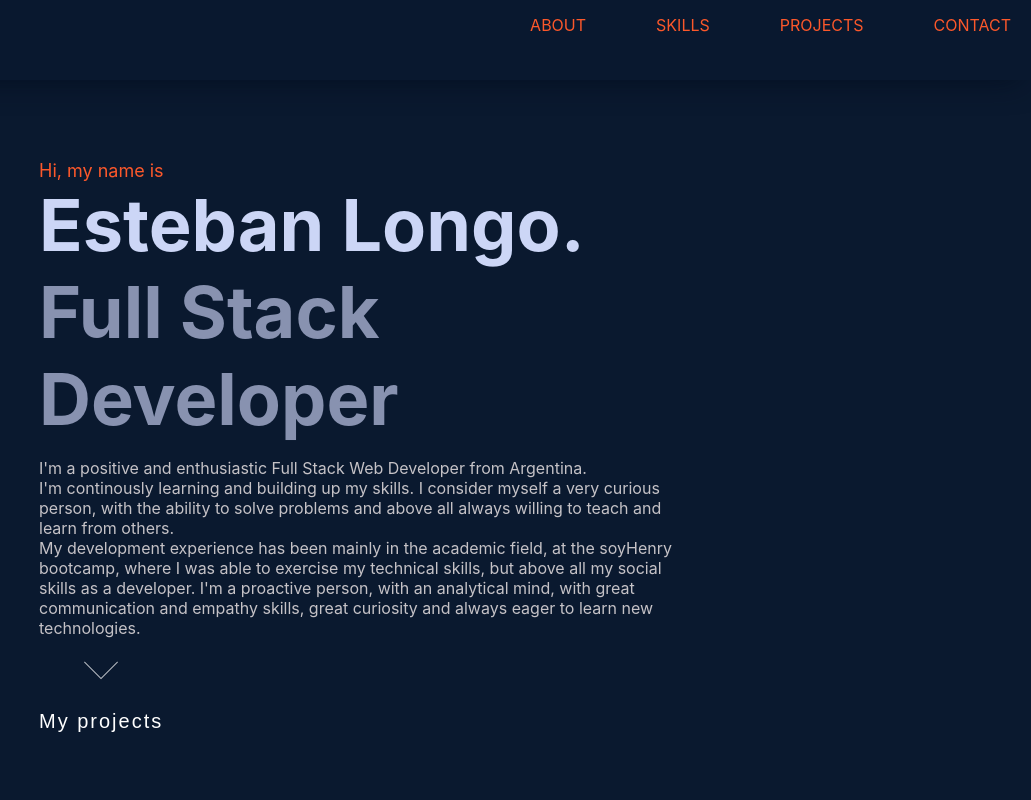
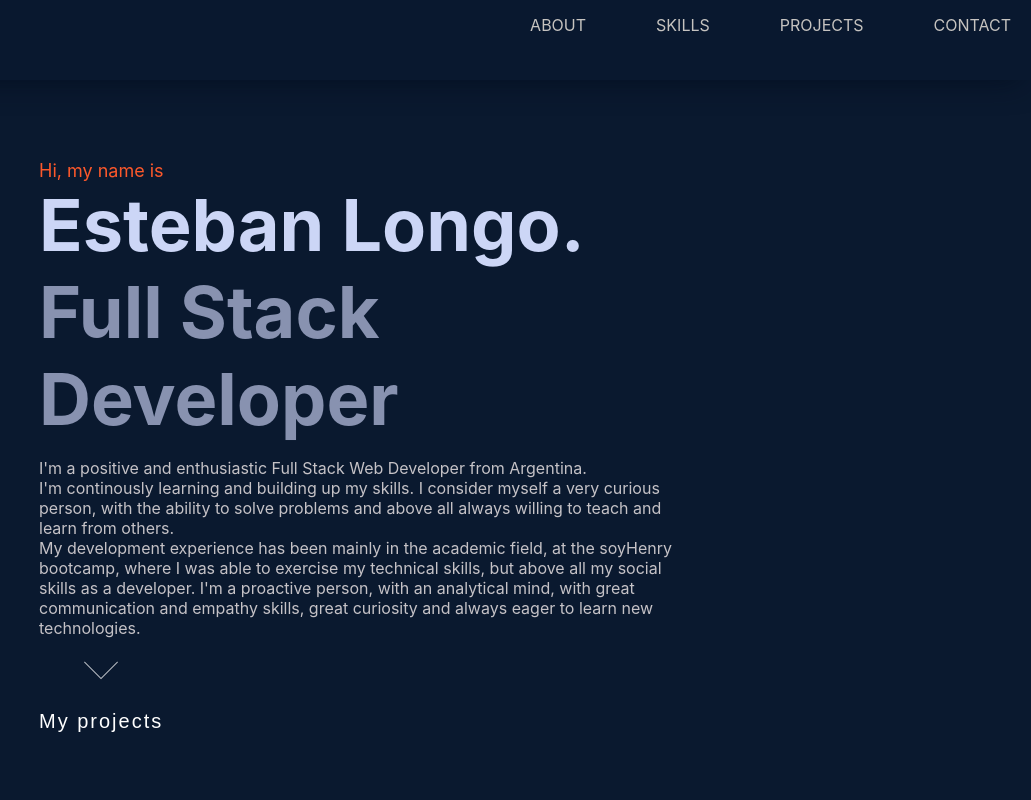
Before and after one commit to EstebanLongo/Portfolio, a React (Create React App) app: page / in a window 1280 px wide. Shown: the top 800 px of the page, without its empty margins (249-1280 px from the left). Built offline with nearby package versions, Linux system fonts and the light colour scheme.

Commit message:
cambiando colores en navbar

```diff
--- a/src/components/NavBar/navbar.css
+++ b/src/components/NavBar/navbar.css
@@ -1,6 +1,4 @@
 .navbarlist {
-  /* background: rgb(10,25,47);
-    background: linear-gradient(180deg, rgba(10,25,47,1) 56%, rgba(0,0,0,1) 100%); */
   background-color: rgba(10, 25, 47, 0.85);
   backdrop-filter: blur(10px);
   transition: var(--transition);
@@ -33,8 +31,7 @@
 .navbaritems {
   /* margin-right: 50px; */
   margin: 15px 20px;
-  /* color: rgba(215, 211, 205, 0.92); */
-  color: rgb(252, 88, 43);
+  color: rgba(215, 211, 205, 0.92);
   cursor: pointer;
 }
 
```
